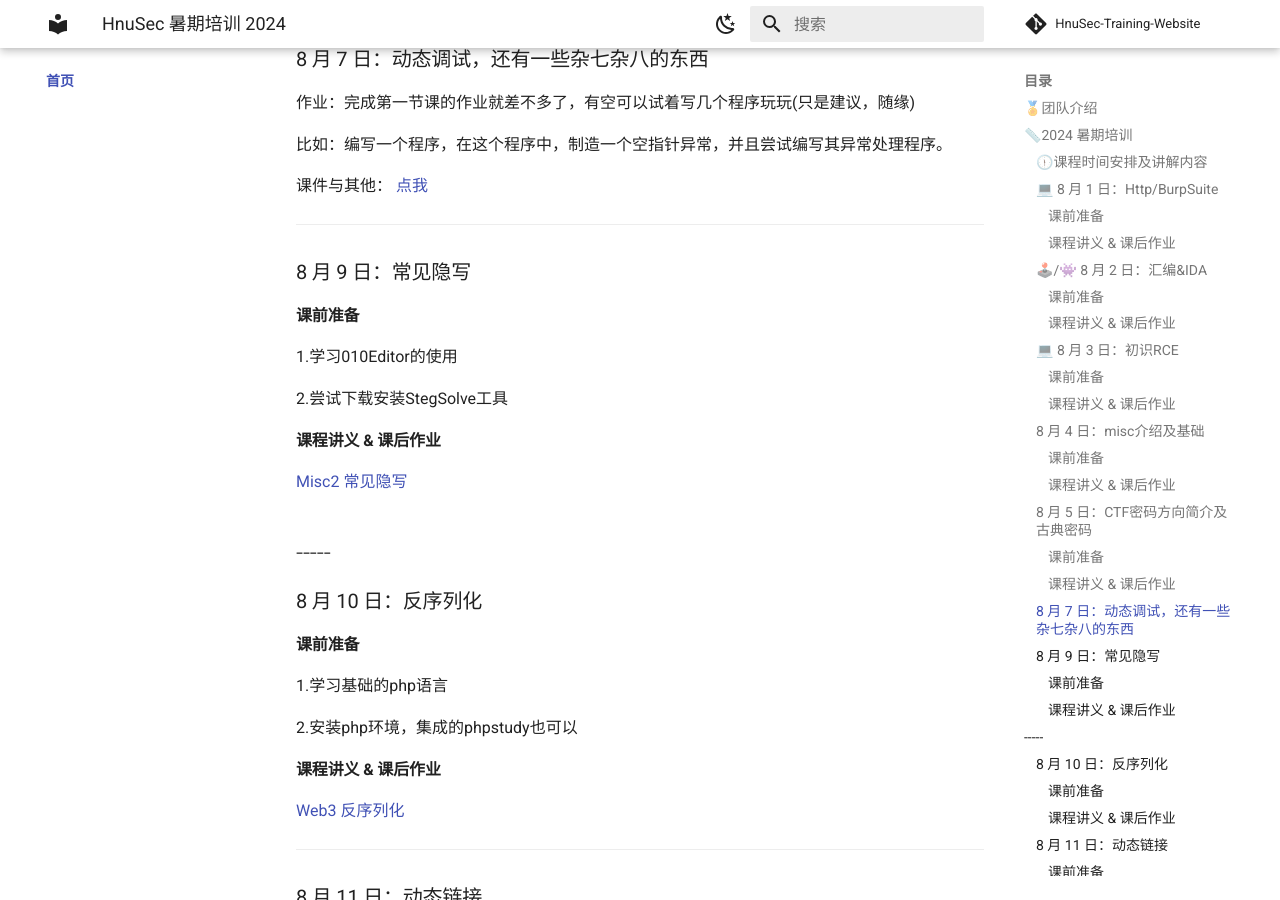
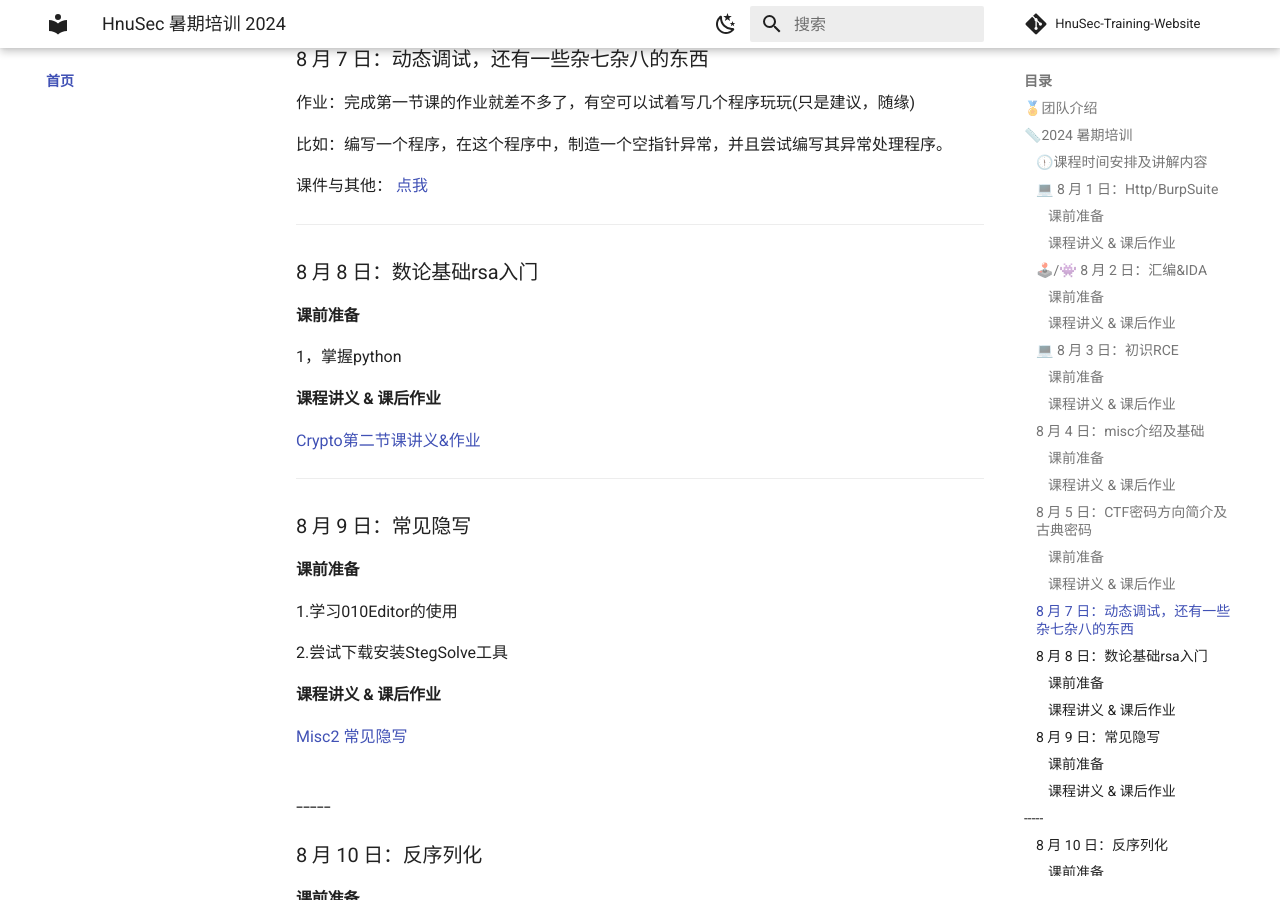
Before and after one commit to natro92/HnuSec-Training-Website, an MkDocs documentation site: the page built from docs/index.md, in a window 1280 px wide and 900 px high, scrolled down 3622 px. Built offline with MkDocs 1.6.1 and Material for MkDocs 9.7.7, drawn with Linux system fonts in a browser that asks for light colours; comment, search, counter and statistics services are not loaded.

Commit message:
Update index.md

```diff
--- a/docs/index.md
+++ b/docs/index.md
@@ -144,6 +144,17 @@ HnuSec - 海南大学网安实验室 是隶属于海南大学网络空间安全
 
 -----
 
+### 8 月 8 日：数论基础rsa入门
+
+#### 课前准备
+
+1，掌握python
+
+#### 课程讲义 & 课后作业
+
+[Crypto第二节课讲义&作业](https://github.com/natro92/HnuSec-Training-Website/tree/main/docs/crypto)
+
+-----
 ### 8 月 9 日：常见隐写
 
 #### 课前准备
```
